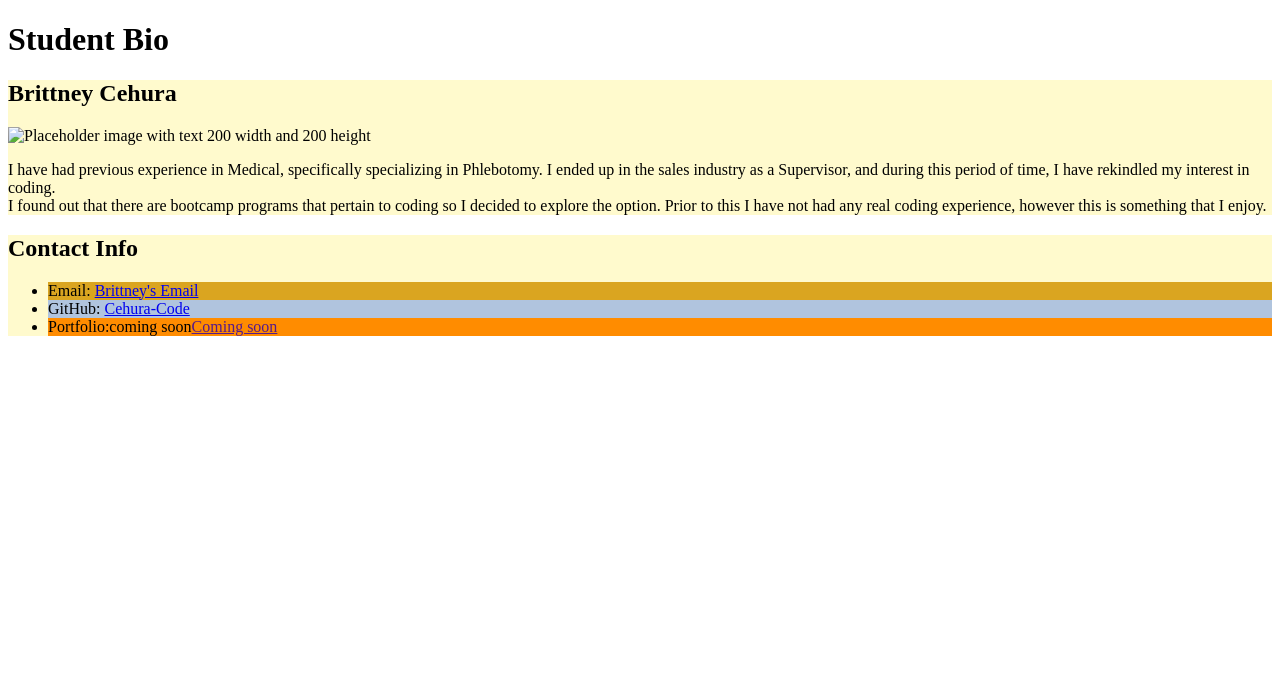
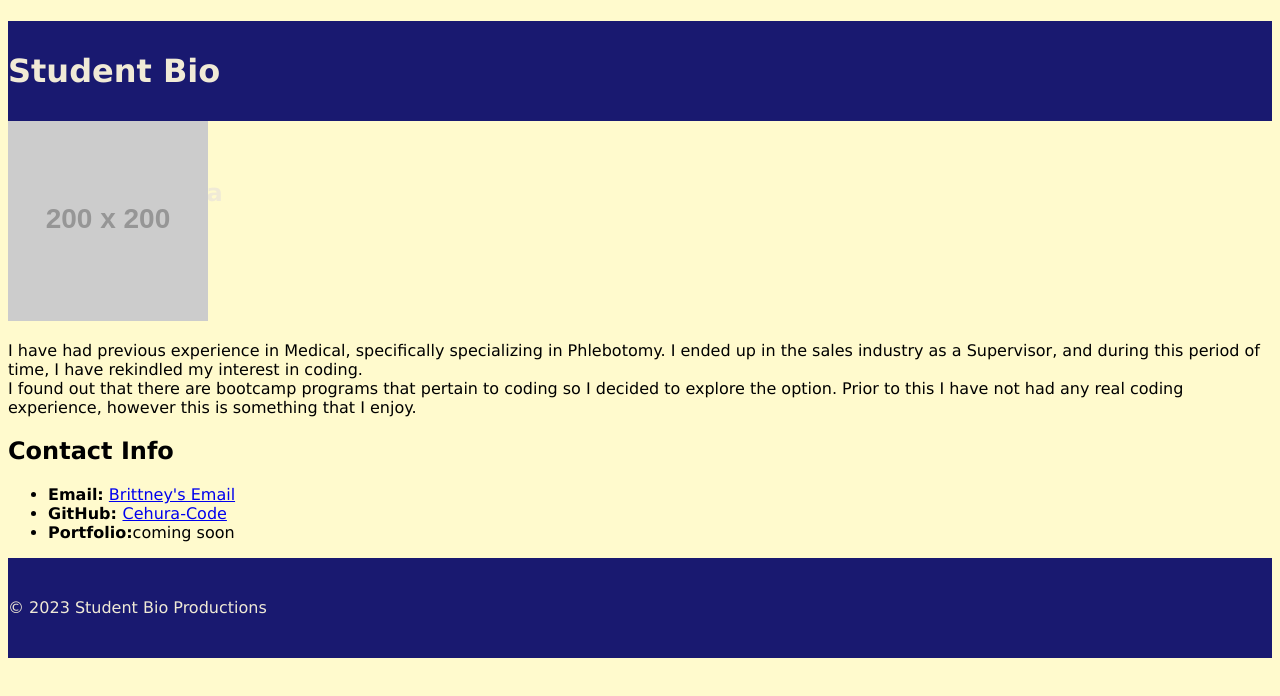
Before and after one commit to Cehura-Code/my-first-homework, a plain HTML site: page index.html in a window 1280 px wide. Drawn offline with Linux system fonts and the light colour scheme; files that its build step writes are made by us from their sources; placeholder pictures from the web are drawn by us.

Commit message:
14-STU_CSS Selectors
Footnote was added
Email and gitHub have been linked

```diff
--- a/index.html
+++ b/index.html
@@ -3,45 +3,40 @@
 
     <head>
         <meta charset="UTF-8">
-        <title>Student Bio With</title>
+        <title>HTML Bio</title>
         <!-- Link to Stylesheet -->
         <!-- The rel attribute specifies relationship between linked documents-->
         <!-- The href attribute creates a link to another file or webpage-->
-        <link rel="stylesheet" href="assets/css/style.css" />
+        <link rel="stylesheet" href="./assets/css/style.css">
     </head>
 
     <body>
-      <!--Header-->
-        <header><h1 class="title">Student Bio</h1>
+        <div class="container">
+        <header>
+            <!-- Headers-->
+            <h1>Student Bio</h1>
+            <h2>Brittney Cehura</h2>
+
         </header>
 
-        <!--The lesson class is assigned to the section-->
-        <section class="lesson">
-          <h2 class="title">Brittney Cehura</h2>
-          <!--Image using src to point to relative path and descriptive alt attributes-->
+        <section>
             <!-- Image -->
-          <img src="assets/images/image-1.jpg" alt="Placeholder image with text 200 width and 200 height "
-          />
-          <!--Paragraph-->
+            <img src="https://via.placeholder.com/200" alt="placeholder image" />
+
+            <!-- Paragraph -->
             <p>I have had previous experience in Medical, specifically specializing in Phlebotomy.
                 I ended up in the sales industry as a Supervisor, and during this period of time, I have rekindled my interest in coding.
                 <br>I found out that there are bootcamp programs that pertain to coding so I decided to explore the option.
                 Prior to this I have not had any real coding experience, however this is something that I enjoy.</br>
             </p>
+            <p><strong><h2>Contact Info</h2></strong></p>
 
-        </section>
-
-        <!--The lesson class is assigned to the section-->
-        <section class="lesson">
-          <h2 class="title">Contact Info</h2>
+            <!-- Unordered list -->
             <ul>
-            <!--id attributes to provide unique identifier for element-->
-            <li id="email">Email:</b> <a href="mailto: b.cehura@gmail.com">Brittney's Email</a>
-            <li id="github">GitHub:</b> <a href="https://github.com/Cehura-Code">Cehura-Code</a>
-            <li id="portfolio">Portfolio:</b>coming soon<a href="">Coming soon</a></li>
-            </li>
+                <li><b>Email:</b> <a href="mailto: b.cehura@gmail.com">Brittney's Email</a>
+                <li><b>GitHub: </b> <a href="https://github.com/Cehura-Code">Cehura-Code</a>
+                <li><b>Portfolio:</b>coming soon</li>
             </ul>
-        </section>
 
             <!-- Link -->
 
@@ -49,3 +44,10 @@
     </body>
 
 </html>
+
+    <footer>
+      <p>© 2023 Student Bio Productions</p>
+    </footer>
+  </body>
+
+</html>
--- a/style.css
+++ b/style.css
@@ -1,19 +1,33 @@
-.lesson {
-    background-color: lemonchiffon;
+/* TODO: Label selector type */
+* {
+    font-family: "Lucida Sans Unicode", "Lucida Grande", sans-serif;
   }
 
-  #title {
-    color: darkblue;
-  }
+/* TODO: Label selector type */
+body {
+  background-color: lemonchiffon;
+}
 
-  #email {
-    background-color: goldenrod;
-  }
+header,
+footer {
+  width: 100%;
+  height: 100px;
+  line-height: 100px;
+  color: #f0ead6;
+  background-color: #191970;
+}
 
-  #github {
-    background-color: lightsteelblue;
-  }
+figure {
+  width: 200px;
+  background-color: #f0ead6;
+}
 
-  #portfolio {
-    background-color: darkorange;
-  }
+/* TODO: Label selector type */
+.highlighted-text {
+  font-weight: bolder;
+}
+
+/* TODO: Label selector type */
+#contact-section {
+  background-color: #f0ead6;
+}
```
Lines whose indentation alone changed are shown as unchanged.
